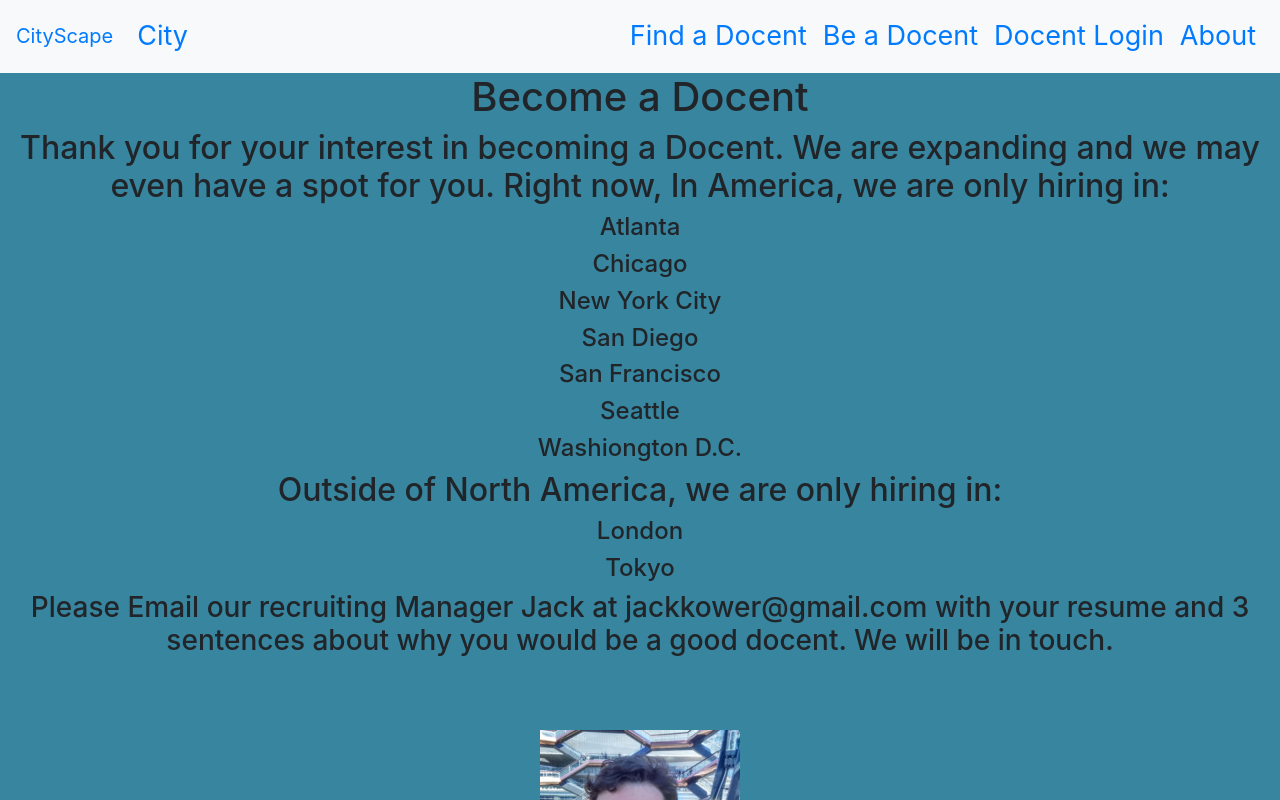
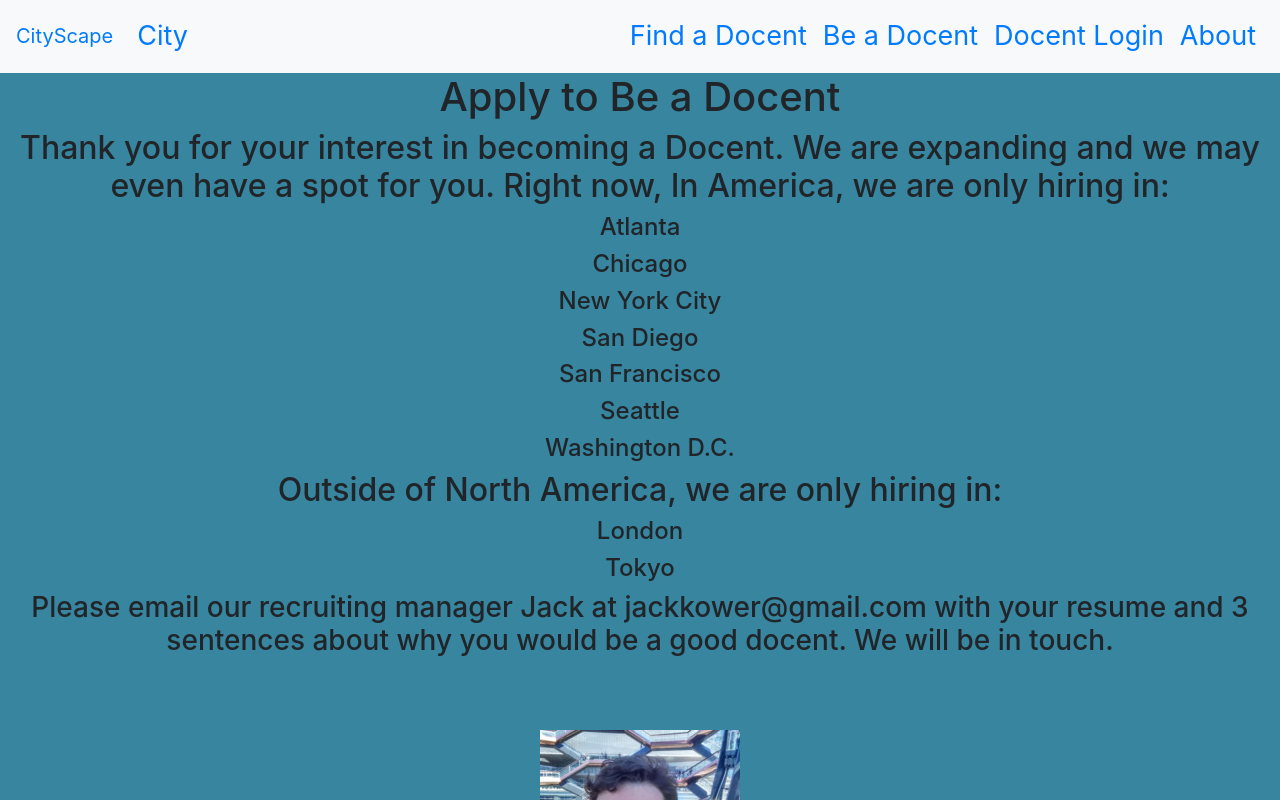
Before and after one commit to Jackofalltraits/cityscape, a React (Create React App) app: page /becomedocent in a window 1280 px wide. Shown: the top 800 px of the page. Built offline with nearby package versions, Linux system fonts and the light colour scheme.

Commit message:
fixed grammar

```diff
--- a/src/About.js
+++ b/src/About.js
@@ -45,7 +45,7 @@ function About() {
           </Nav>
         </Navbar>
     <h1>About CityScape</h1>
-    <h5>CityScape breaks down all the important data and prepares people to travel. With the help of our most important feature the Docent, users can find locals in their vacation spot to talk to about travel. We break down our Docents into categories such as Food Lover, Hipster, Professional, Relaxer, and Thrill Seeker. If you want to be a docent, please go to "become a docent" to find out more information</h5>
+    <h5>CityScape breaks down all the important data and prepares people to travel. With the help of our most important feature the Docent, users can find locals in their vacation spot to talk to about travel. We break down our Docents into categories such as Foodie, Hipster, Professional, Relaxer, and Thrill Seeker. If you want to be a docent, please go to "be a docent" to find out more information</h5>
     <div className="pic">
     <img src={Hipster} alt="hip" className="hipster" />
     <img src={Thrill} alt="thril" className="thriller" />
--- a/src/BecomeDocent.js
+++ b/src/BecomeDocent.js
@@ -43,7 +43,7 @@ function BecomeDocent() {
           </Nav>
         </Navbar>
 
-    <h1>Become a Docent</h1>
+    <h1>Apply to Be a Docent</h1>
     <h2>Thank you for your interest in becoming a Docent. We are expanding and we may even have a spot for you. Right now, In America, we are only hiring in:</h2>
 
     <h4>Atlanta</h4>
@@ -52,11 +52,11 @@ function BecomeDocent() {
     <h4>San Diego</h4>
     <h4>San Francisco</h4>
     <h4>Seattle</h4>
-    <h4>Washiongton D.C.</h4>
+    <h4>Washington D.C.</h4>
 <h2>Outside of North America, we are only hiring in: </h2>
     <h4>London</h4>
     <h4>Tokyo</h4>
-   <h3>Please Email our recruiting Manager Jack at jackkower@gmail.com with your resume and 3 sentences about why you would be a good docent. We will be in touch.</h3>
+   <h3>Please email our recruiting manager Jack at jackkower@gmail.com with your resume and 3 sentences about why you would be a good docent. We will be in touch.</h3>
     <div className="pic">
     <img src={Jack} alt="jack" className="jack" />
     </div>
--- a/src/Home.js
+++ b/src/Home.js
@@ -47,7 +47,7 @@ function Home() {
           <h1>CityScape</h1>
           <h2>Escape to The City</h2>
           <h3>
-            Travel With a Docent! We Provide Docents who can help you
+            Travel with a Docent! We provide Docents who can help you
             around the city.
           </h3>
           <h3>
--- a/src/TalkDocent.js
+++ b/src/TalkDocent.js
@@ -64,7 +64,7 @@ return(
                 style={{ backgroundColor: "#B92626" }}
                 href="/foodie"
               >
-                Fooide
+                Foodie
               </Button>
             </Grid>
             <Grid item xs={12}>
--- a/src/chooseTCity.js
+++ b/src/chooseTCity.js
@@ -62,7 +62,8 @@ return(
                 href = "/al"
                 style={{ backgroundColor: "black" }}
               >
-atlantic city              </Button>
+atlanta
+             </Button>
             </Grid>
             <Grid item xs={12}>
               <Button
@@ -114,7 +115,7 @@ atlantic city              </Button>
                 href = "/se"
                 style={{ backgroundColor: "black" }}
               >
-                Seatle
+                Seattle
               </Button>
             </Grid>
 
```
